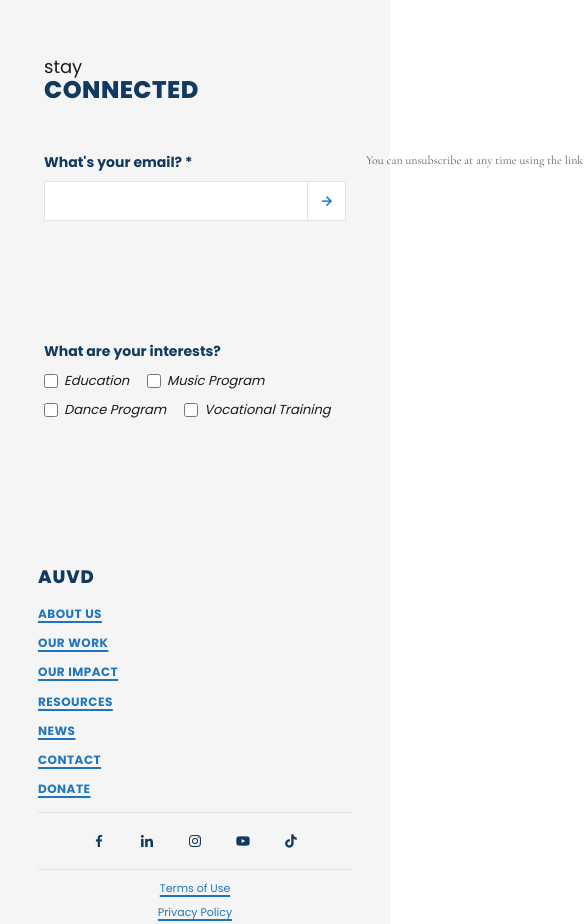
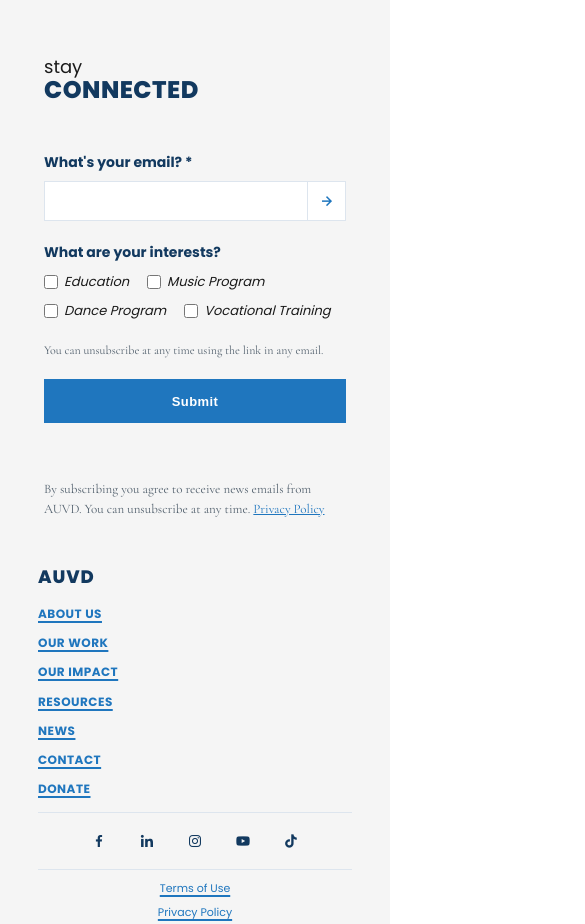
Before and after one commit to samuelasongo8-max/Art-and-Unity-for-Vulnerable-Development, a React (Vite) app: page /our-impact/blogs in a window 390 px wide. Shown: the part 1600-2524 px from the top of the page, 585 px wide, since content can reach past the window. Built offline with nearby package versions, Linux system fonts and the light colour scheme; a web font is replaced by a local one.

Commit message:
Update Project 1 2026

```diff
--- a/src/Pages/OurImpact.css
+++ b/src/Pages/OurImpact.css
@@ -519,6 +519,11 @@
 .auvd-impact-notice-link {
   color: var(--impact-blue);
   text-decoration: underline;
+  /* An e-mail address has no hyphen or space to break at, so a long one
+     (artandunityforvulnerable.org@gmail.com) is a single unbreakable inline
+     box that pushed the page 29px wider than a 320px screen. `anywhere`
+     lets the browser break inside the address when it does not fit. */
+  overflow-wrap: anywhere;
 }
 
 .auvd-impact-notice-link:hover {
--- a/src/components/Footer.css
+++ b/src/components/Footer.css
@@ -343,10 +343,29 @@
 
 /* ----- Mobile ----- */
 @media (max-width: 600px) {
+  /* flex-wrap must be turned OFF here. The base rule sets flex-wrap: wrap so
+     the desktop row can wrap; once flex-direction becomes column, wrapping
+     means "start a NEW COLUMN to the right" instead of "go to the next line".
+     That laid the button, the status line and the privacy notice out at
+     x=650..1264 and made the whole page horizontally scrollable on a phone.
+     nowrap + column is the intended "stack everything vertically". */
   .footer-connect-right {
     flex-direction: column;
     align-items: stretch;
+    flex-wrap: nowrap;
     gap: 20px;
+  }
+
+  /* These three are "flex: 1 1 100%" in the base rules so each takes a full
+     ROW on desktop. In a column container flex-basis is resolved against the
+     HEIGHT instead, so the same value would fight the vertical stacking. They
+     become ordinary auto-height blocks that simply fill the width. */
+  .footer-connect-right > .footer-subscribe-status,
+  .footer-connect-right > .footer-subscribe-note,
+  .footer-connect-right > .footer-subscribe-notice {
+    flex: 0 0 auto;
+    width: 100%;
+    max-width: 100%;
   }
 
   .footer-connect-email,
```
Also changed, not shown: 1 other file (tests, documents, lock files or other folders).
